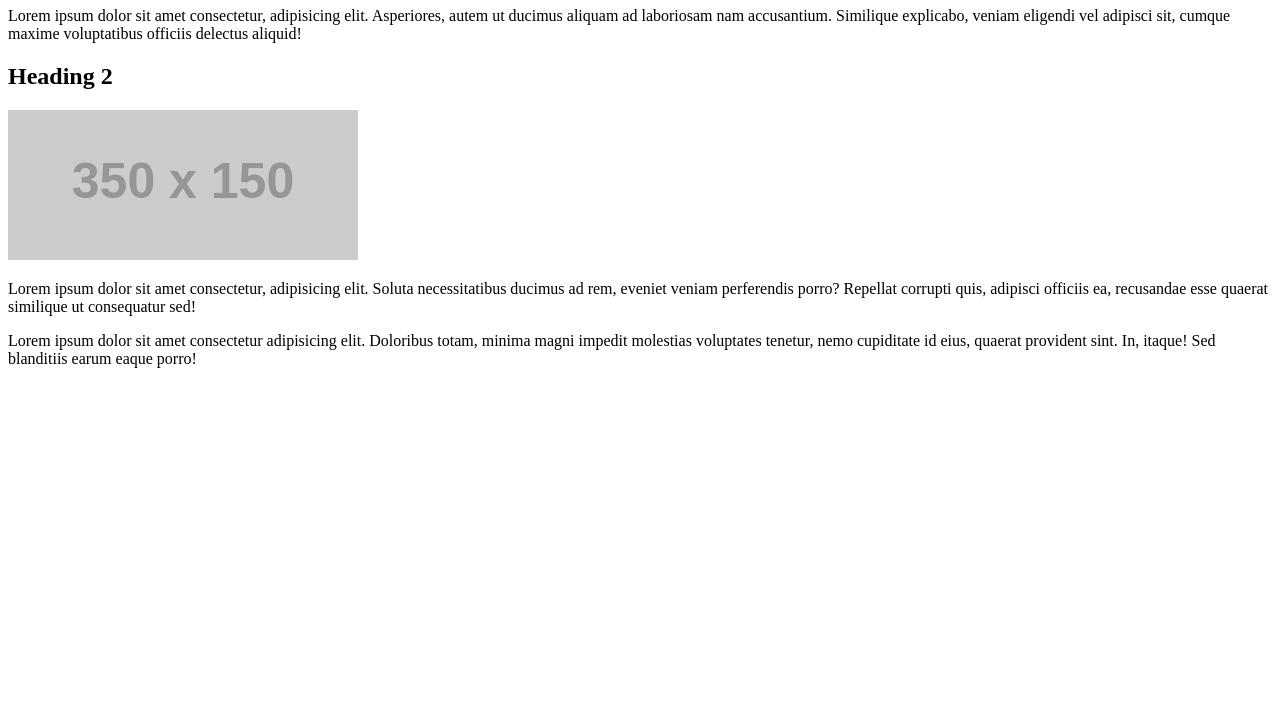
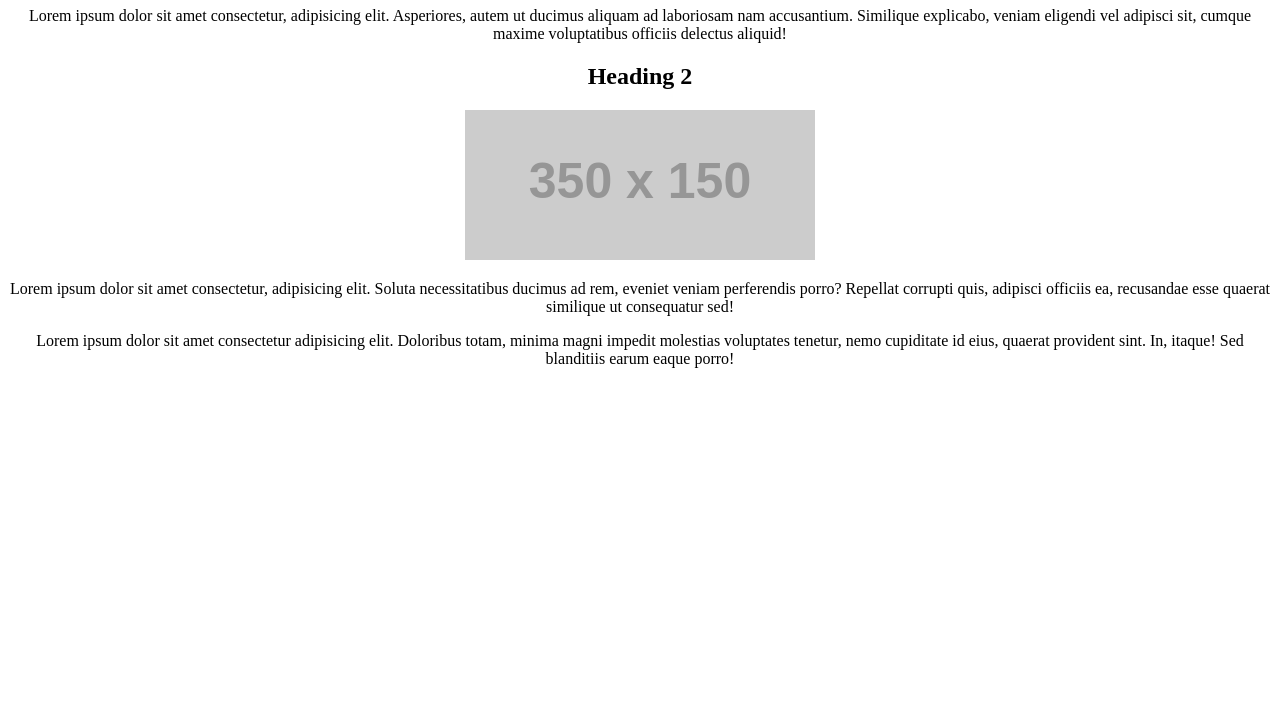
Before and after one commit to ryanrotman/Demo-Pages-Repo, a plain HTML site: page index.html in a window 1280 px wide. Shown: the part 73-800 px from the top of the page. Drawn offline with Linux system fonts and the light colour scheme; placeholder pictures from the web are drawn by us.

Commit message:
Add style sheets

```diff
--- a/index.html
+++ b/index.html
@@ -4,7 +4,8 @@
 <head>
     <meta charset="UTF-8">
     <title>Demo Repo to Pages</title>
-    <link rel="stylesheet" type="text/css" href="positioning.css">
+    <!-- <link rel="stylesheet" type="text/css" href="reset.css"> -->
+    <link rel="stylesheet" type="text/css" href="style.css">
 </head>
 
 <body>
--- /dev/null
+++ b/reset.css
@@ -0,0 +1,48 @@
+/* http://meyerweb.com/eric/tools/css/reset/
+   v2.0 | 20110126
+   License: none (public domain)
+*/
+
+html, body, div, span, applet, object, iframe,
+h1, h2, h3, h4, h5, h6, p, blockquote, pre,
+a, abbr, acronym, address, big, cite, code,
+del, dfn, em, img, ins, kbd, q, s, samp,
+small, strike, strong, sub, sup, tt, var,
+b, u, i, center,
+dl, dt, dd, ol, ul, li,
+fieldset, form, label, legend,
+table, caption, tbody, tfoot, thead, tr, th, td,
+article, aside, canvas, details, embed,
+figure, figcaption, footer, header, hgroup,
+menu, nav, output, ruby, section, summary,
+time, mark, audio, video {
+	margin: 0;
+	padding: 0;
+	border: 0;
+	font-size: 100%;
+	font: inherit;
+	vertical-align: baseline;
+}
+/* HTML5 display-role reset for older browsers */
+article, aside, details, figcaption, figure,
+footer, header, hgroup, menu, nav, section {
+	display: block;
+}
+body {
+	line-height: 1;
+}
+ol, ul {
+	list-style: none;
+}
+blockquote, q {
+	quotes: none;
+}
+blockquote:before, blockquote:after,
+q:before, q:after {
+	content: '';
+	content: none;
+}
+table {
+	border-collapse: collapse;
+	border-spacing: 0;
+}
--- /dev/null
+++ b/style.css
@@ -0,0 +1,3 @@
+body {
+    text-align: center;
+}
```
